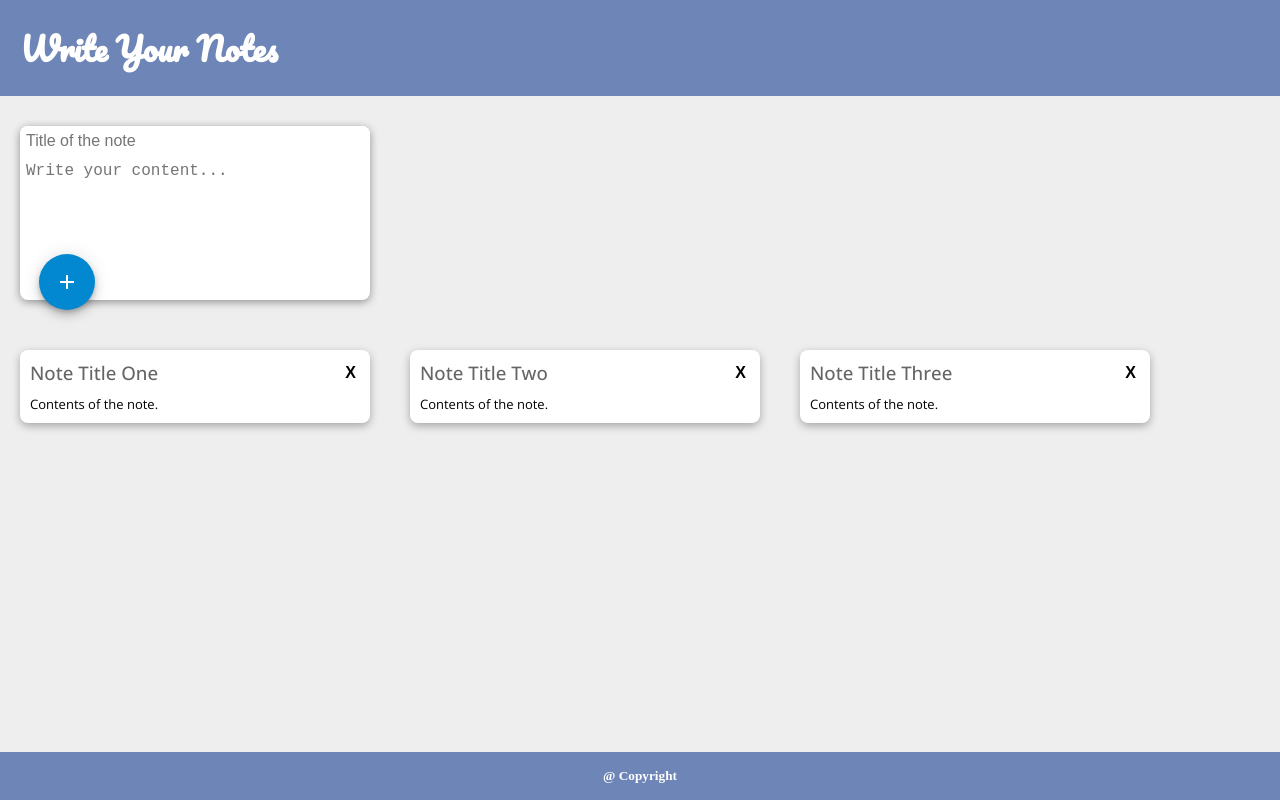
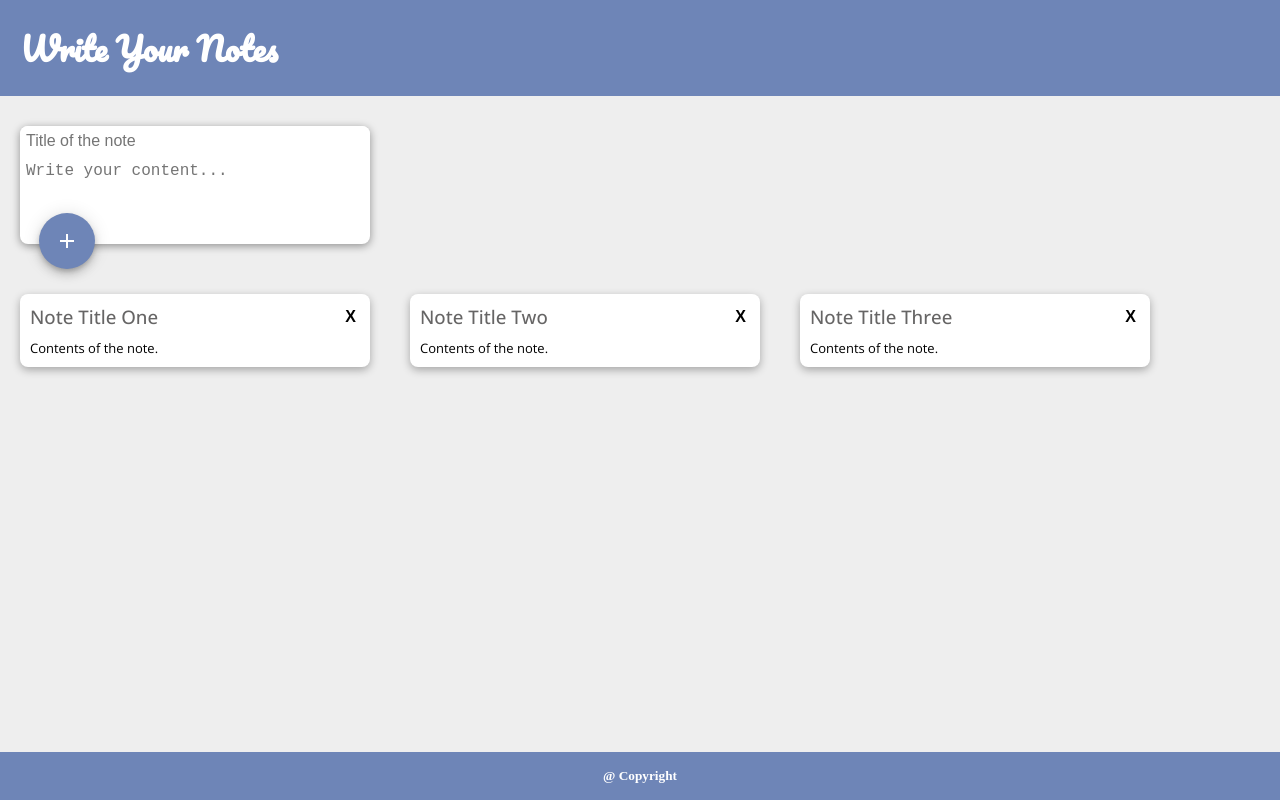
Before and after one commit to iSugam/iSugam-write-notes-react, a React (Create React App) app: page / in a window 1280 px wide. Built offline with nearby package versions, Linux system fonts and the light colour scheme.

Commit message:
Adding some Changes to form and button.

```diff
--- a/src/styles.css
+++ b/src/styles.css
@@ -31,7 +31,7 @@ form {
   box-shadow: 0 2px 8px rgb( 0 0 0 / .4);
 }
 
-form :is(input, textarea) {
+form.form :is(input, textarea) {
   width: 100%;
   outline: none;
   border: none;
@@ -41,16 +41,16 @@ form :is(input, textarea) {
   resize: none;
 }
 
-form button {
+form.form button {
   position: absolute;
-  background-color: #6e85b7;
+  background-color: #6e85b7 ;
   border: none;
   outline: none;
   color: #fff;
-  padding: 5px 10px;
-  border-radius: 4px;
+  padding: 2px;
+  border-radius: 50%;
   left: 19px;
-  bottom: -10px;
+  bottom: -25px;
   cursor: pointer;
 }
 
@@ -99,8 +99,8 @@ form button {
   cursor: pointer;
   transition: color .4s;
   font-weight: 800;
-
-font-size: 16px;}
+  font-size: 16px;
+}
 
 .notes .title button:hover {
   color: rgb(220, 30, 20);
```
